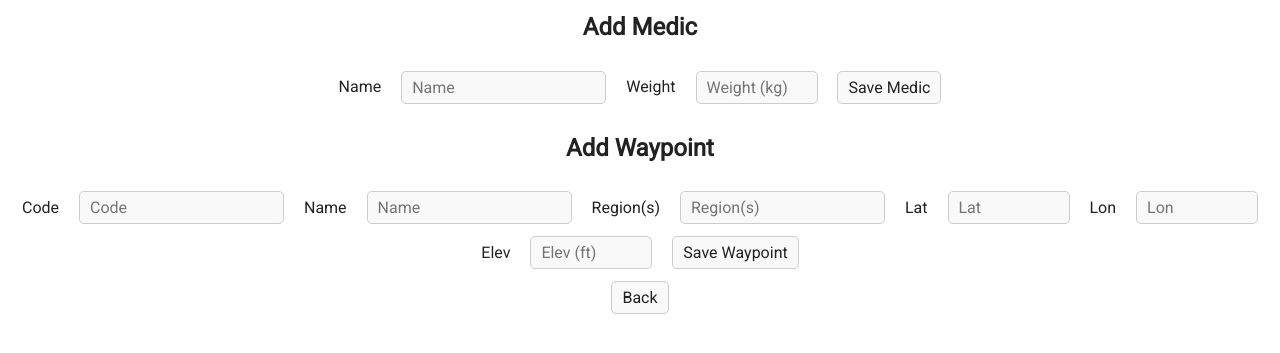
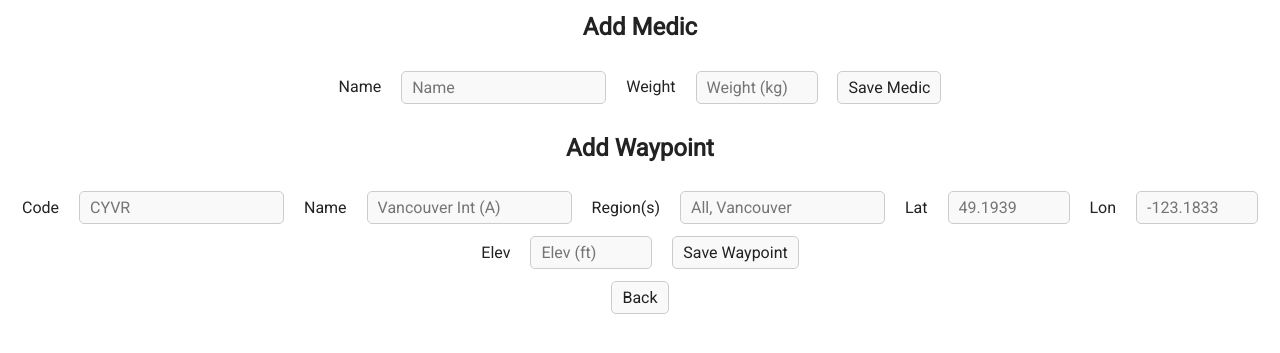
Before and after one commit to helifriz/test, a Flask app: page /manage in a window 1280 px wide. Shown: the part 194-547 px from the top of the page. Run offline with Flask 3, Linux system fonts and the light colour scheme.

Commit message:
Update manage.html

```diff
--- a/myapp/templates/manage.html
+++ b/myapp/templates/manage.html
@@ -30,15 +30,15 @@
     <section>
       <h2>Add Waypoint</h2>
       <label for="waypointCode">Code</label>
-      <input id="waypointCode" placeholder="Code" />
+      <input id="waypointCode" placeholder="CYVR" />
       <label for="waypointName">Name</label>
-      <input id="waypointName" placeholder="Name" />
+      <input id="waypointName" placeholder="Vancouver Int (A)" />
       <label for="waypointRegion">Region(s)</label>
-      <input id="waypointRegion" placeholder="Region(s)" />
+      <input id="waypointRegion" placeholder="All, Vancouver" />
       <label for="waypointLat">Lat</label>
-      <input id="waypointLat" type="number" step="0.0001" placeholder="Lat" />
+      <input id="waypointLat" type="number" step="0.0001" placeholder="49.1939" />
       <label for="waypointLon">Lon</label>
-      <input id="waypointLon" type="number" step="0.0001" placeholder="Lon" />
+      <input id="waypointLon" type="number" step="0.0001" placeholder="-123.1833" />
       <label for="waypointElev">Elev</label>
       <input id="waypointElev" type="number" step="1" placeholder="Elev (ft)" />
       <button id="saveWaypointBtn">Save Waypoint</button>
```
